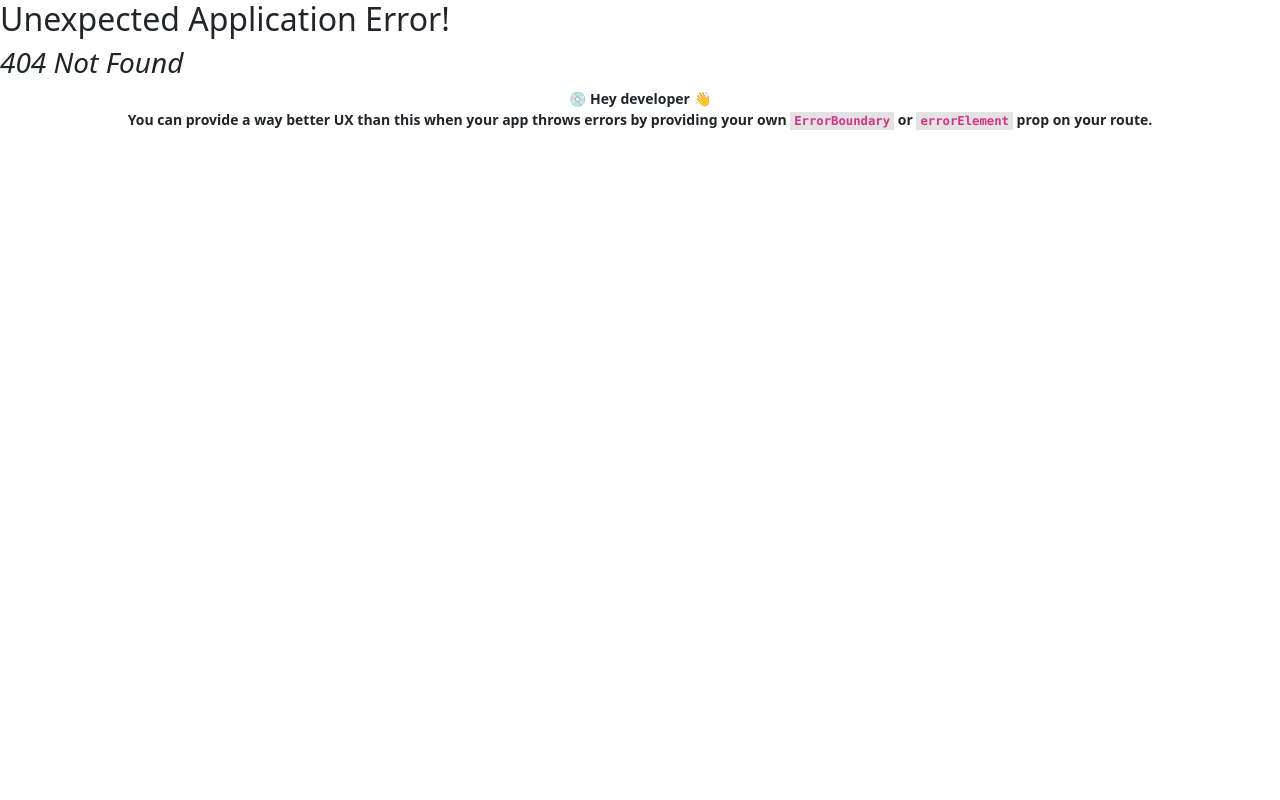
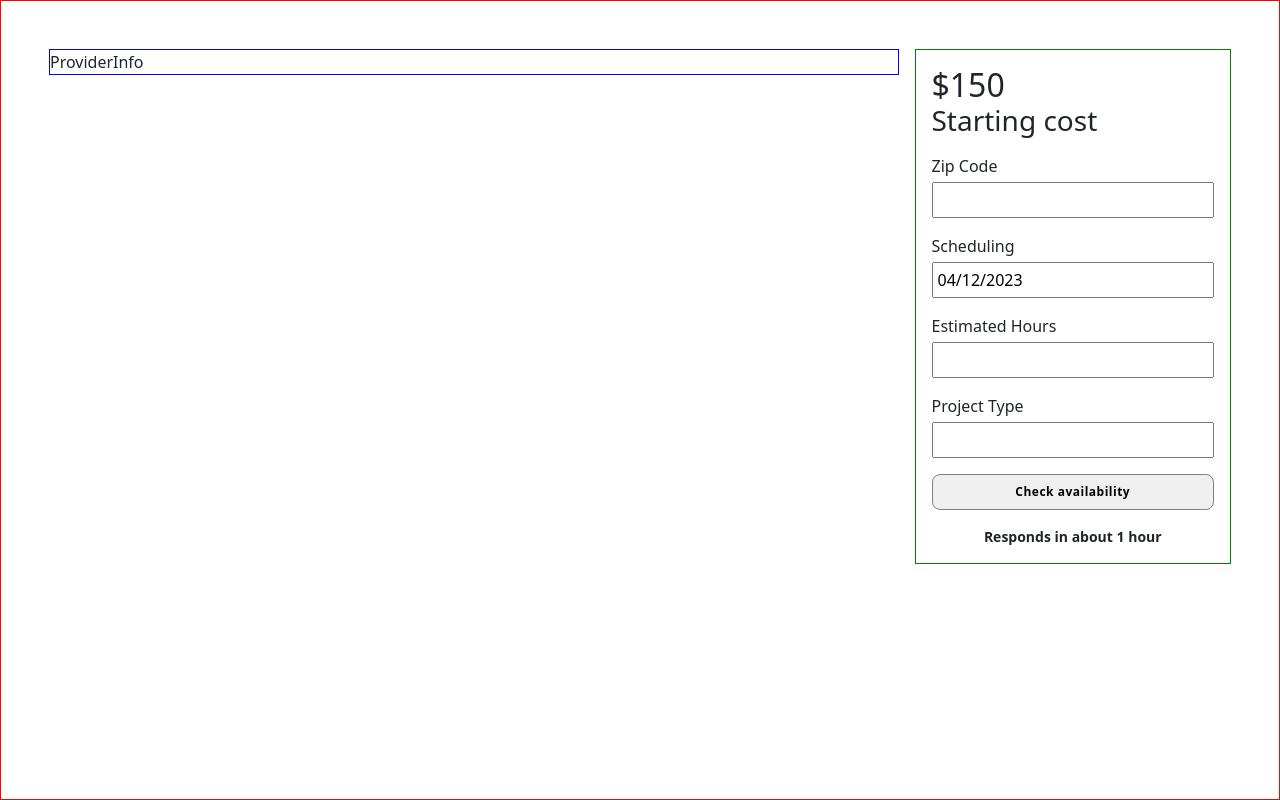
Before and after one commit to jpeng322/Booked, a React (Vite) app in the folder frontend/: page /provider/profile in a window 1280 px wide. Before the commit this address had no page. Built offline with nearby package versions, Linux system fonts and the light colour scheme.

Commit message:
Create provider profile page

```diff
--- a/frontend/package.json
+++ b/frontend/package.json
@@ -15,6 +15,7 @@
     "react": "^18.2.0",
     "react-bootstrap": "^2.7.4",
     "react-calendar": "^4.2.1",
+    "react-datepicker": "^4.11.0",
     "react-dom": "^18.2.0",
     "react-icons": "^4.8.0",
     "react-multi-carousel": "^2.8.2",
--- a/frontend/src/App.jsx
+++ b/frontend/src/App.jsx
@@ -18,6 +18,7 @@ import Recommendations from "./pages/Recommendations";
 import Profile from "./pages/Profile";
 import CustomerAcc from "./pages/CustomerBookings";
 import FavoriteProviders from "./components/FavoritesComp";
+import ProviderPage from "./pages/ProviderPage"
 
 function App() {
   const [count, setCount] = useState(0);
@@ -112,6 +113,10 @@ function App() {
       path: "/about",
       element: <About />,
     },
+    {
+      path: "provider/profile",
+      element: <ProviderPage />,
+    },
   ]);
   return (
     <div className="App">
--- /dev/null
+++ b/frontend/src/CSS/ProviderProfile.css
@@ -0,0 +1,69 @@
+.provider-form-container * {
+  margin: 0;
+  padding: 0;
+}
+
+.provider-profile-container {
+  min-height: 100vh;
+  border: 1px solid red;
+  justify-content: center;
+  align-items: start;
+  gap: 1rem;
+}
+
+.provider-information {
+  border: 1px solid blue;
+  margin: 0;
+  flex: 75;
+}
+
+.provider-form-container {
+  /* display: flex; */
+  /* flex-direction: column; */
+  border: 1px solid green;
+  margin: 0;
+  flex: 25;
+  padding: 1rem;
+}
+
+/* .provider-form input {
+  input::-webkit-outer-spin-button,
+  input::-webkit-inner-spin-button {
+    -webkit-appearance: none;
+    margin: 0;
+  }
+} */
+
+input::-webkit-outer-spin-button,
+input::-webkit-inner-spin-button {
+  -webkit-appearance: none;
+  margin: 0;
+}
+
+.provider-form {
+  display: flex;
+  flex-direction: column;
+  gap: 1rem;
+}
+
+.provider-pricing {
+}
+.provider-input-group {
+  display: flex;
+  flex-direction: column;
+  gap: 0.25rem;
+}
+
+.provider-input-group input {
+  width: 100%;
+  padding: 0.25rem;
+}
+
+.provider-form-button {
+    padding: .5rem 1rem;
+    border-radius: .5rem;
+    border: 1px solid grey;
+    font-weight: bold;
+    font-size: .75rem;
+    letter-spacing: .5px;
+}
--- /dev/null
+++ b/frontend/src/pages/ProviderPage.jsx
@@ -0,0 +1,78 @@
+import React, { useState } from "react";
+import { Container, Col, Row, Form, Button } from "react-bootstrap";
+import DatePicker from "react-datepicker";
+import "react-datepicker/dist/react-datepicker.css";
+import "../CSS/ProviderProfile.css";
+
+const ProviderPage = () => {
+  const [startDate, setStartDate] = useState(new Date());
+  return (
+    <Container fluid className="provider-profile-container d-flex p-5">
+      <Row className="provider-information">ProviderInfo</Row>
+      <Row className="provider-form-container">
+        {/* <Form>
+          <DatePicker
+            selected={startDate}
+            onChange={(date) => setStartDate(date)}
+          />
+          <h2>$150</h2>
+          <h3>Starting cost</h3>
+          <Form.Group className="mb-3" controlId="formZipCode">
+            <Form.Label>Zip Code</Form.Label>
+            <Form.Control type="text" placeholder="Zip code" />
+          </Form.Group>
+          <Form.Group className="mb-3" controlId="formScheduling">
+            <Form.Label>Scheduling</Form.Label>
+            <DatePicker
+            selected={startDate}
+            onChange={(date) => setStartDate(date)}
+          />
+          </Form.Group>
+          <Form.Group className="mb-3" controlId="formEstimatedHours">
+            <Form.Label>Estimated Hours</Form.Label>
+            <Form.Control type="number" placeholder="Hours" />
+          </Form.Group>
+          <Form.Group className="mb-3" controlId="formProjectType">
+            <Form.Label>Project Type</Form.Label>
+            <Form.Control type="text" placeholder="Select answer" />
+          </Form.Group>
+
+          <Button variant="primary" type="submit">
+            Submit
+          </Button>
+        </Form> */}
+        <form className="provider-form">
+          <div className="provider-pricing">
+            <h2>$150</h2>
+            <h3>Starting cost</h3>
+          </div>
+          <div className="provider-input-group">
+            <label for="zip-code">Zip Code</label>
+            <input type="number" id="zip-code" name="zip-code" />
+          </div>
+          <div className="provider-input-group">
+            <label for="scheduling">Scheduling</label>
+            <DatePicker
+              selected={startDate}
+              onChange={(date) => setStartDate(date)}
+            />
+          </div>
+          <div className="provider-input-group">
+            <label for="hours">Estimated Hours</label>
+            <input type="number" id="hours" name="hours" />
+          </div>
+          <div className="provider-input-group">
+            <label for="project">Project Type</label>
+            <input type="text" id="project" name="project" />
+          </div>
+          <button className="provider-form-button">Check availability</button>
+          <p>
+            Responds in about <span className="fw-bold">1 hour</span>
+          </p>
+        </form>
+      </Row>
+    </Container>
+  );
+};
+
+export default ProviderPage;
```
Also changed, not shown: 1 other file (tests, documents, lock files or other folders).
